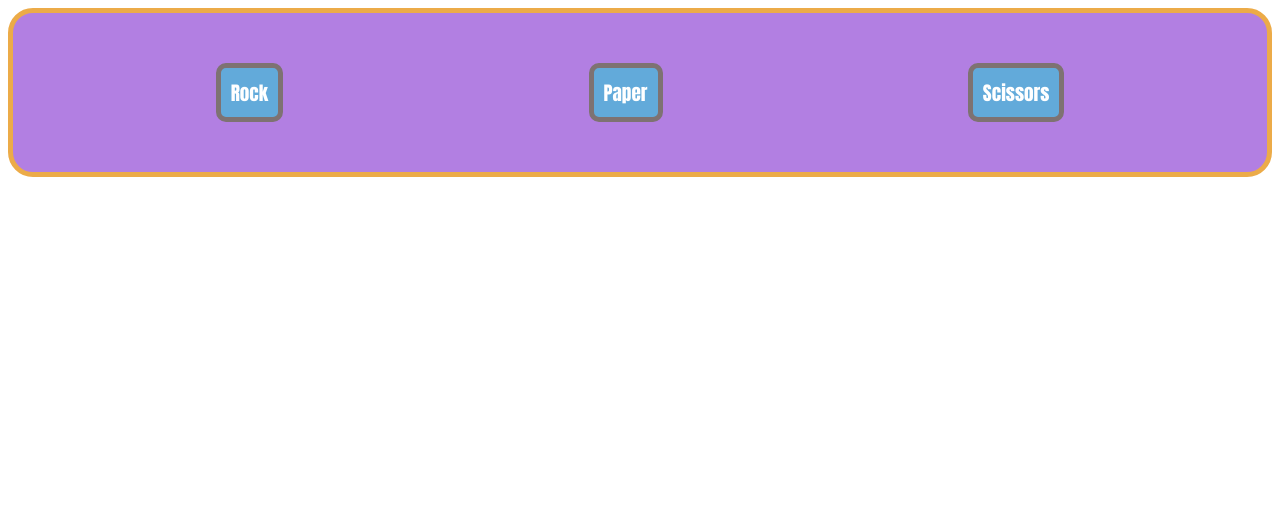
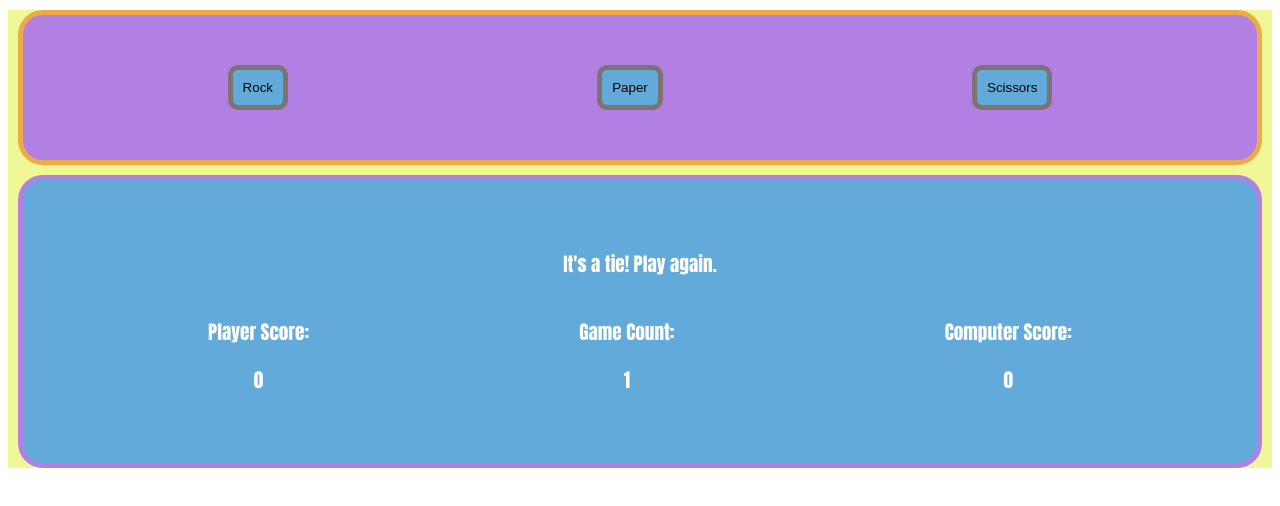
Before and after one commit to blaxokreemo/rockpaperscissors, a plain HTML site: page index.html in a window 1280 px wide. Both pictures are taken after a click on the button "Rock". Drawn offline with Linux system fonts and the light colour scheme.

Commit message:
Create display area with score, game count, and description of action

```diff
--- a/index.html
+++ b/index.html
@@ -10,10 +10,28 @@
     <title>Rock, Paper, Scissors</title>
 </head>
 <body>
+<div class="game">
     <div class="playSpace">
         <button class="btn" data-move="rock">Rock</button>
         <button class="btn" data-move="paper">Paper</button>
         <button class="btn" data-move="scissors">Scissors</button>
     </div>
+    <div class="display">
+        <div>
+            <p id="actionLog"></p>
+        </div>
+        <div class="numbers">
+            <div id="playerScore">
+                <p class="score">Player Score:</p>
+            </div>
+            <div id="gameCount">
+                <p class="score">Game Count:</p>
+            </div>
+            <div id="computerScore">
+                <p class = score>Computer Score:</p>
+            </div>
+        </div>
+    </div>
+</div>
 </body>
 </html>
--- a/script.js
+++ b/script.js
@@ -1,3 +1,24 @@
+let actionLog = document.querySelector("#actionLog");
+
+let computerScore = 0;
+let playerScore = 0;
+let gamesPlayed = 0;
+let psCounter = document.querySelector("#playerScore");
+let csCounter = document.querySelector("#computerScore");
+let gCounter = document.querySelector("#gameCount");
+let psNum = document.createElement('p');
+let csNum = document.createElement('p');
+let gNum = document.createElement('p');
+
+psNum.textContent = `${playerScore}`;
+csNum.textContent = `${computerScore}`;
+gNum.textContent = `${gamesPlayed}`;
+
+
+gCounter.appendChild(gNum);
+psCounter.appendChild(psNum);
+csCounter.appendChild(csNum);
+
 function getComputerChoice() {
     let randomNumber = (Math.random() * 100);
     let computerChoice;
@@ -14,46 +35,49 @@ function getComputerChoice() {
 
 function playRound(playerSelection, computerChoice) {
 
-    let computerChoice = getComputerChoice();
-    let playerSelection = playerSelection.toLowerCase();
+    computerChoice = getComputerChoice();
+    playerSelection = playerSelection.toLowerCase();
     let win = `You win! Your ${playerSelection} beats Computer's ${computerChoice}!`;
     let lose = `You lose! Computer's ${computerChoice} beats your ${playerSelection}!`;
     let tie = `It's a tie! Play again.`;
     let badInput = "Not an option, buddy. Round forfeit to Computer.";
-    let computerScore = 0;
-    let playerScore = 0;
-
 
     if (playerSelection === computerChoice) {
-        console.log(tie);
-        return 0;
+        gamesPlayed++;
+        return tie;
     } else if (playerSelection === "rock") {
         if (computerChoice === "scissors") {
-            console.log(win);
             playerScore++;
+            gamesPlayed++;
+            return win;
+
         } else {
-            console.log(lose);
             computerScore++;
+            gamesPlayed++;
+            return lose;
         }
     } else if (playerSelection === "paper") {
         if (computerChoice === "rock") {
-            console.log(win);
             playerScore++;
+            gamesPlayed++;
+            return win;
         } else {
-            console.log(lose);
             computerScore++;
+            gamesPlayed++;
+            return lose;
         }
     } else if (playerSelection === "scissors") {
         if (computerChoice === "paper") {
-            console.log(win);
             playerScore++;
+            gamesPlayed++
+            return win;
         } else {
-            console.log(lose);
             computerScore++;
+            gamesPlayed++;
+            return lose;
         }
     } else {
-        console.log(badInput);
-        return -1;
+        return badInput;
     }
 }
 
@@ -61,7 +85,11 @@ const buttons = document.querySelectorAll('.btn');
 buttons.forEach(btn => btn.addEventListener('click', startGame));
 
 function startGame(e) {
-    playRound(e.target.getAttribute("data-move"));
+    actionLog.textContent = playRound(e.target.getAttribute("data-move"));
+    psNum.textContent = `${playerScore}`;
+    csNum.textContent = `${computerScore}`;
+    gNum.textContent = `${gamesPlayed}`;
+
 }
 
 /*
--- a/styles.css
+++ b/styles.css
@@ -1,7 +1,15 @@
+.game {
+    background: rgb(240, 247, 151);
+    font-size: larger;
+    font-family: Impact, Haettenschweiler, 'Arial Narrow Bold', sans-serif;
+    color: white;
+}
+
 .playSpace {
     background: rgb(178, 127, 226);
     border: 5px solid rgb(236, 171, 72);
     padding: 50px;
+    margin: 10px;
     border-radius: 25px;
     display: flex;
     justify-content: space-around;
@@ -11,8 +19,25 @@
     background: rgb(98, 170, 218);
     border: 5px solid rgb(126, 114, 114);
     padding: 10px;
-    font-size: larger;
-    font-family: Impact, Haettenschweiler, 'Arial Narrow Bold', sans-serif;
-    color: white;
     border-radius: 10px;
 }
+
+.display {
+    background: rgb(98, 170, 218);
+    border: 5px solid rgb(178, 127, 226);
+    border-radius: 25px;
+    margin: 10px;
+    display: flex;
+    flex-direction: column;
+    padding: 50px;
+}
+
+.numbers {
+    display: flex;
+    justify-content: space-around;
+    text-align: center;
+}
+
+p {
+    text-align: center;
+}
```
